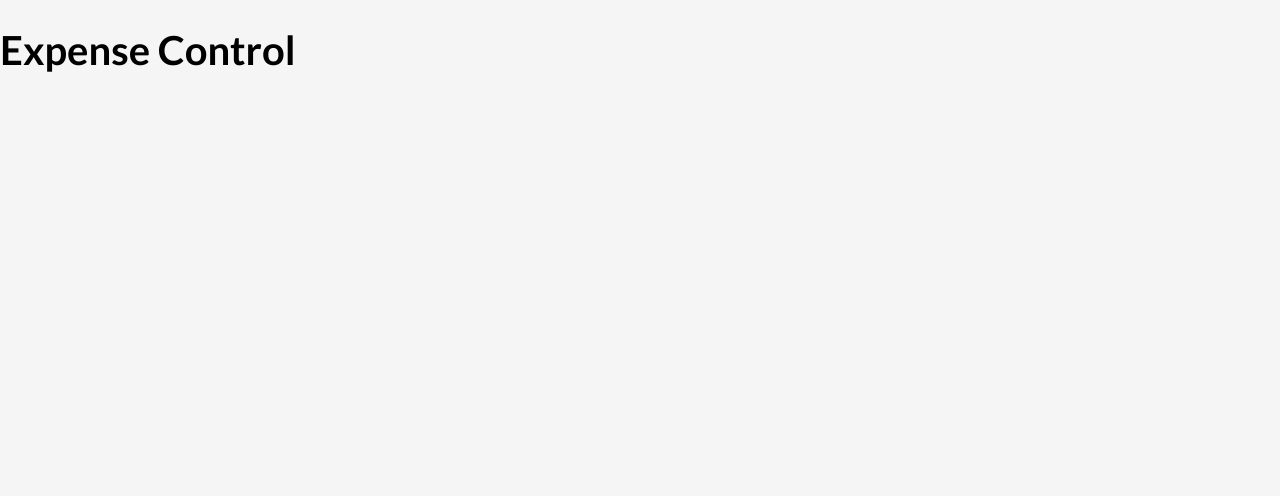
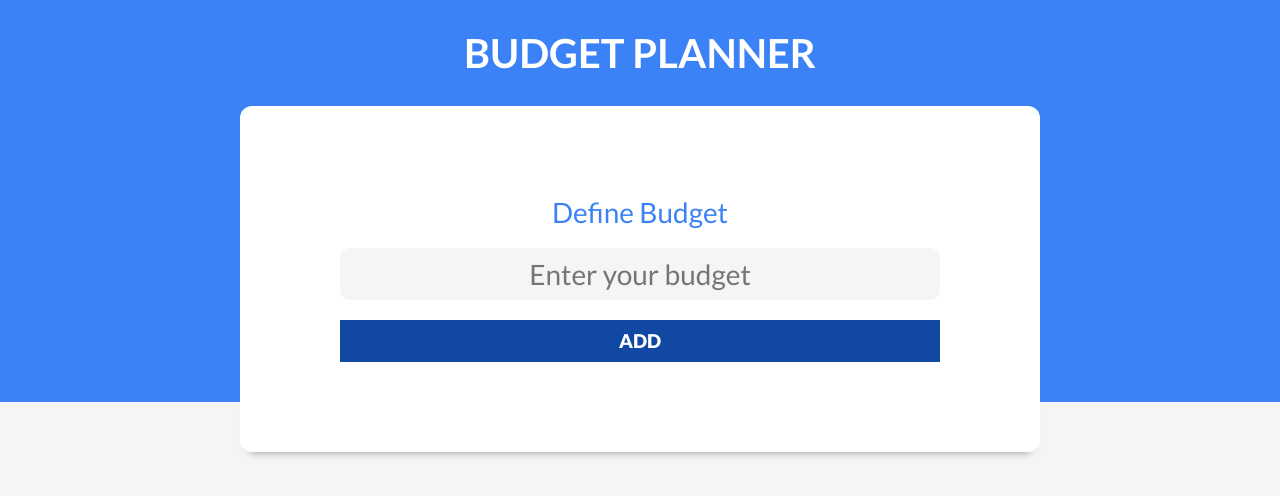
Before and after one commit to luismglz/budget-planner, a React (Vite) app: page / in a window 1280 px wide. Shown: the top 496 px of the page. Built offline with nearby package versions, Linux system fonts and the light colour scheme.

Commit message:
add Header and NewBudget components

```diff
--- a/src/App.jsx
+++ b/src/App.jsx
@@ -1,10 +1,12 @@
 import { useState } from 'react'
-
+import Header from './components/Header'
 
 function App() {
 
   return (
-    <h1>Expense Control</h1>
+    <div>
+      <Header/>
+    </div>
   )
 }
 
--- /dev/null
+++ b/src/components/Header.jsx
@@ -0,0 +1,14 @@
+import React from "react";
+import NewBudget from "./NewBudget";
+
+const Header = () => {
+
+  return (
+    <header>
+      <h1>Budget Planner</h1>
+      <NewBudget/>
+    </header>
+  )
+}
+
+export default Header
--- /dev/null
+++ b/src/components/NewBudget.jsx
@@ -0,0 +1,19 @@
+import React from "react";
+
+
+const NewBudget = () => {
+  return (
+    <div className="contenedor-presupuesto contenedor sombra">
+      <form className="formulario">
+        <div className="campo">
+          <label>Define Budget</label>
+          <input
+            className="nuevo-presupuesto" type="text" placeholder="Enter your budget"/>
+        </div>
+        <input type="submit" value="add"></input>
+      </form>
+    </div>
+  )
+}
+
+export default NewBudget
--- a/src/index.css
+++ b/src/index.css
@@ -12,6 +12,7 @@ body {
     font-family: "Lato", sans-serif;
     background-color: var(--gris-claro);
 }
+
 html {
     font-size: 62.5%;
     box-sizing: border-box;
--- a/src/main.jsx
+++ b/src/main.jsx
@@ -1,7 +1,9 @@
 import React from 'react'
 import ReactDOM from 'react-dom/client'
+import './index.css'
 import App from './App'
-import './index.css'
+
+
 
 ReactDOM.createRoot(document.getElementById('root')).render(
   <React.StrictMode>
```
